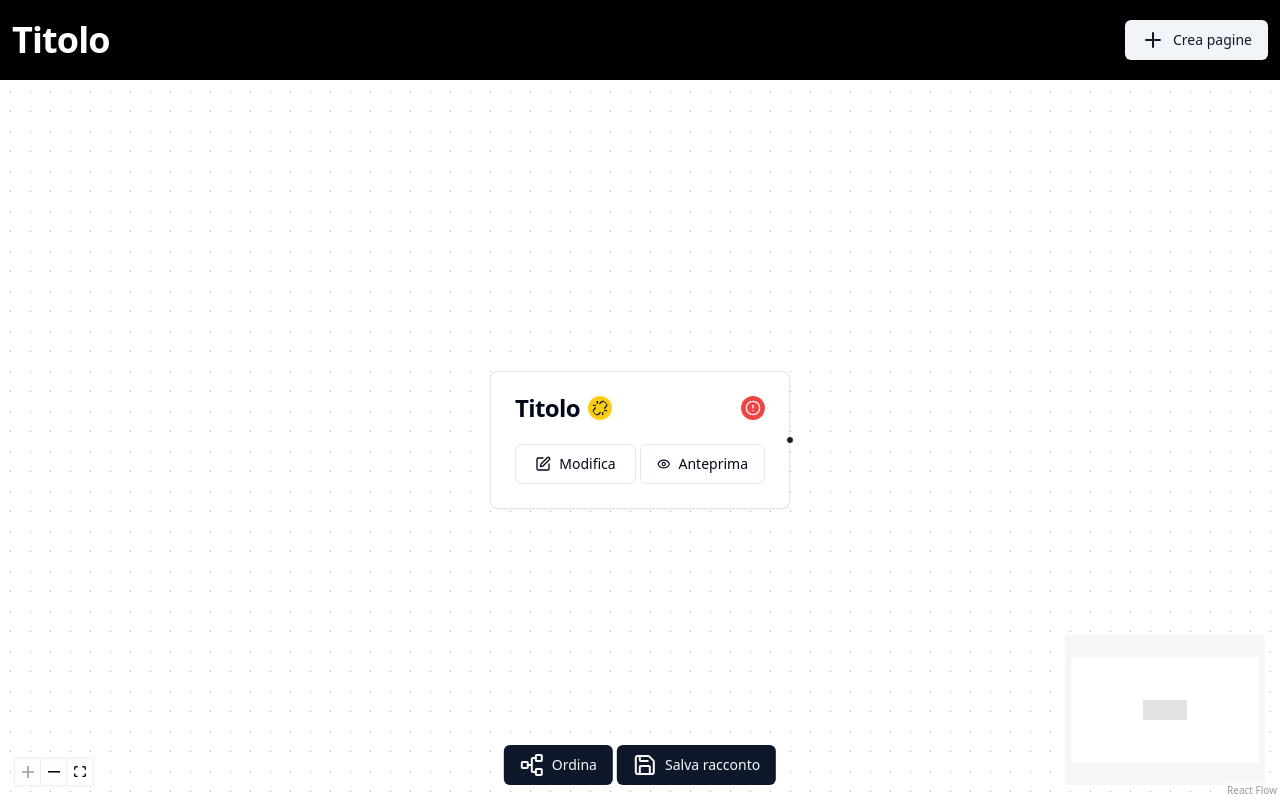
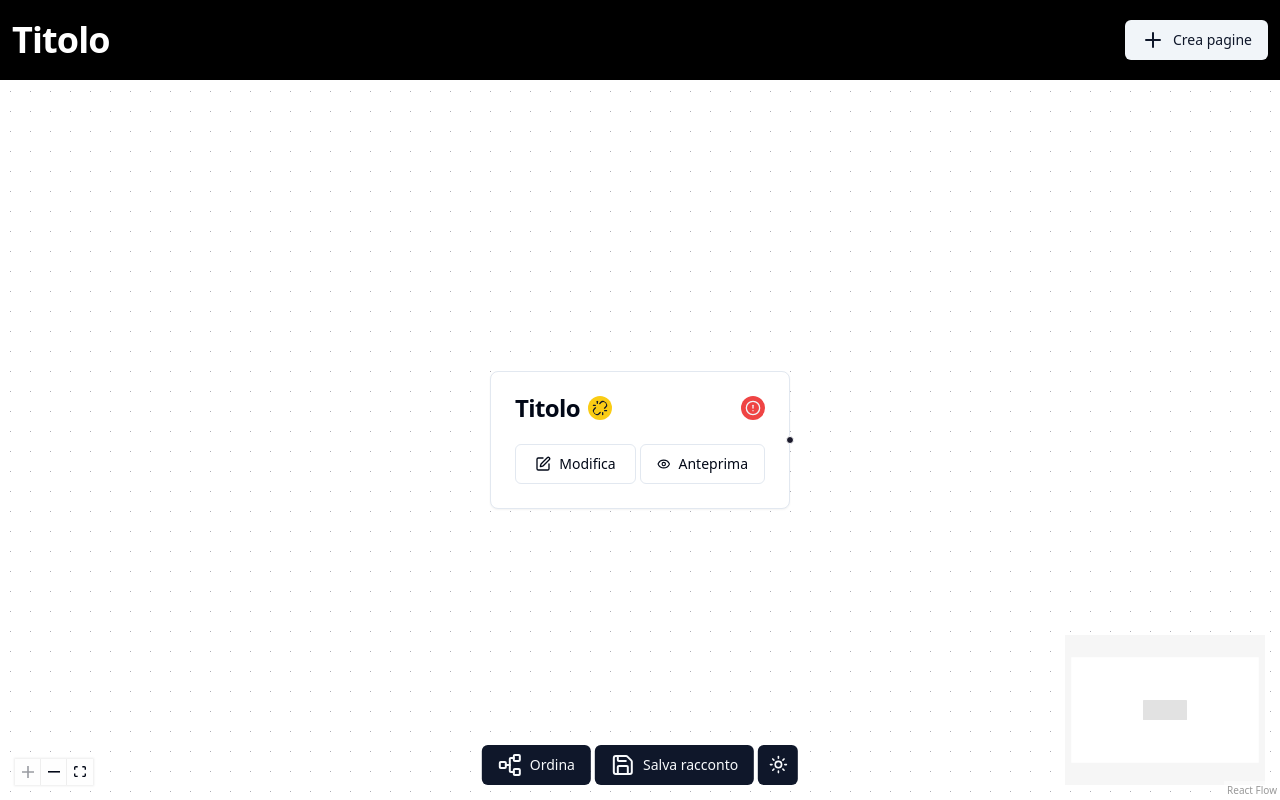
Before and after one commit to daxdiv/app-racconti-interattivi, a React (Vite) app in the folder frontend/: page / in a window 1280 px wide. Built offline with nearby package versions, Linux system fonts and the light colour scheme; no server answers.

Commit message:
feat(frontend): add a `ThemeProvider` and `useTheme` hook to provide and change theme
add `ModeToggle` component to switch between themes, remove fixed color from edges

```diff
--- a/frontend/src/App.tsx
+++ b/frontend/src/App.tsx
@@ -24,8 +24,22 @@ import useReactFlowConnection from "@/hooks/useReactFlowConnection";
 import useRestoreFlow from "@/hooks/useRestoreFlow";
 import useSaveFlow from "@/hooks/useSaveFlow";
 import { PageSchema } from "@/lib/zod";
+import { ThemeProvider } from "@/components/ThemeProvider";
+import useTheme from "@/hooks/useTheme";
+import { ModeToggle } from "@/components/ModeToggle";
 
 function App() {
+  return (
+    <ThemeProvider
+      defaultTheme="light"
+      storageKey="vite-ui-theme"
+    >
+      <Flow />
+    </ThemeProvider>
+  );
+}
+
+function Flow() {
   const [rfInstance, setRfInstance] = useState<ReactFlowInstance | null>(null);
   const nodeTypes = useMemo(() => ({ doublePage: PageNode }), []);
   const edgeTypes = useMemo(() => ({ deleteButton: DeleteButtonEdge }), []);
@@ -45,6 +59,7 @@ function App() {
   } = useReactFlowConnection();
   const saveFlow = useSaveFlow();
   const { data } = useRestoreFlow();
+  const { theme } = useTheme();
 
   const onSave = useCallback(async () => {
     if (rfInstance) {
@@ -84,16 +99,11 @@ function App() {
         data.edges.map(e => ({
           ...e,
           animated: true,
-          style: {
-            stroke: "black",
-            strokeWidth: 1,
-          },
           type: "deleteButton",
           markerEnd: {
             type: MarkerType.ArrowClosed,
             width: 30,
             height: 30,
-            color: "black",
           },
         }))
       );
@@ -117,6 +127,7 @@ function App() {
           onConnectStart={onConnectStart}
           onConnectEnd={onConnectEnd}
           onInit={setRfInstance}
+          colorMode={theme}
           fitView
           fitViewOptions={{ padding: 2 }}
           nodeOrigin={[0.5, 0]}
@@ -160,6 +171,7 @@ function App() {
               <Save className="mr-2 nodrag nopan" />
               Salva racconto
             </Button>
+            <ModeToggle />
           </Panel>
           <Controls
             orientation="horizontal"
@@ -170,7 +182,12 @@ function App() {
             zoomable
           />
         </ReactFlow>
-        <Toaster />
+        <Toaster
+          toastOptions={{
+            className:
+              "bg-primary dark:bg-secondary dark:text-primary dark:border dark:border-white",
+          }}
+        />
       </div>
     </>
   );
--- /dev/null
+++ b/frontend/src/components/ModeToggle.tsx
@@ -0,0 +1,30 @@
+import {
+  DropdownMenu,
+  DropdownMenuContent,
+  DropdownMenuItem,
+  DropdownMenuTrigger,
+} from "@/components/ui/dropdown-menu";
+import { Moon, Sun } from "lucide-react";
+
+import { Button } from "@/components/ui/button";
+import useTheme from "@/hooks/useTheme";
+
+export function ModeToggle() {
+  const { setTheme } = useTheme();
+
+  return (
+    <DropdownMenu>
+      <DropdownMenuTrigger asChild>
+        <Button size="icon">
+          <Sun className="h-[1.2rem] w-[1.2rem] rotate-0 scale-100 transition-all dark:-rotate-90 dark:scale-0" />
+          <Moon className="absolute h-[1.2rem] w-[1.2rem] rotate-90 scale-0 transition-all dark:rotate-0 dark:scale-100" />
+          <span className="sr-only">Toggle theme</span>
+        </Button>
+      </DropdownMenuTrigger>
+      <DropdownMenuContent align="end">
+        <DropdownMenuItem onClick={() => setTheme("light")}>Tema chiaro</DropdownMenuItem>
+        <DropdownMenuItem onClick={() => setTheme("dark")}>Tema scuro</DropdownMenuItem>
+      </DropdownMenuContent>
+    </DropdownMenu>
+  );
+}
--- /dev/null
+++ b/frontend/src/components/ThemeProvider.tsx
@@ -0,0 +1,57 @@
+import { createContext, useEffect, useState } from "react";
+
+type Theme = "dark" | "light";
+
+type ThemeProviderProps = {
+  children: React.ReactNode;
+  defaultTheme?: Theme;
+  storageKey?: string;
+};
+
+type ThemeProviderState = {
+  theme: Theme;
+  setTheme: (theme: Theme) => void;
+};
+
+const initialState: ThemeProviderState = {
+  theme: "light",
+  setTheme: () => null,
+};
+
+export const ThemeProviderContext = createContext<ThemeProviderState>(initialState);
+
+export function ThemeProvider({
+  children,
+  defaultTheme = "light",
+  storageKey = "vite-ui-theme",
+  ...props
+}: ThemeProviderProps) {
+  const [theme, setTheme] = useState<Theme>(
+    () => (localStorage.getItem(storageKey) as Theme) || defaultTheme
+  );
+
+  useEffect(() => {
+    const root = window.document.documentElement;
+
+    root.classList.remove("light", "dark");
+
+    root.classList.add(theme);
+  }, [theme]);
+
+  const value = {
+    theme,
+    setTheme: (theme: Theme) => {
+      localStorage.setItem(storageKey, theme);
+      setTheme(theme);
+    },
+  };
+
+  return (
+    <ThemeProviderContext.Provider
+      {...props}
+      value={value}
+    >
+      {children}
+    </ThemeProviderContext.Provider>
+  );
+}
--- a/frontend/src/hooks/useReactFlowConnection.ts
+++ b/frontend/src/hooks/useReactFlowConnection.ts
@@ -68,7 +68,6 @@ export default function useReactFlowConnection() {
             type: MarkerType.ArrowClosed,
             width: 30,
             height: 30,
-            color: "black",
           },
         },
         eds
@@ -112,7 +111,6 @@ export default function useReactFlowConnection() {
           type: MarkerType.ArrowClosed,
           width: 30,
           height: 30,
-          color: "black",
         },
       };
 
--- /dev/null
+++ b/frontend/src/hooks/useTheme.ts
@@ -0,0 +1,13 @@
+import { ThemeProviderContext } from "@/components/ThemeProvider";
+import { useContext } from "react";
+
+function useTheme() {
+  const context = useContext(ThemeProviderContext);
+
+  if (context === undefined)
+    throw new Error("useTheme must be used within a ThemeProvider");
+
+  return context;
+}
+
+export default useTheme;
```
